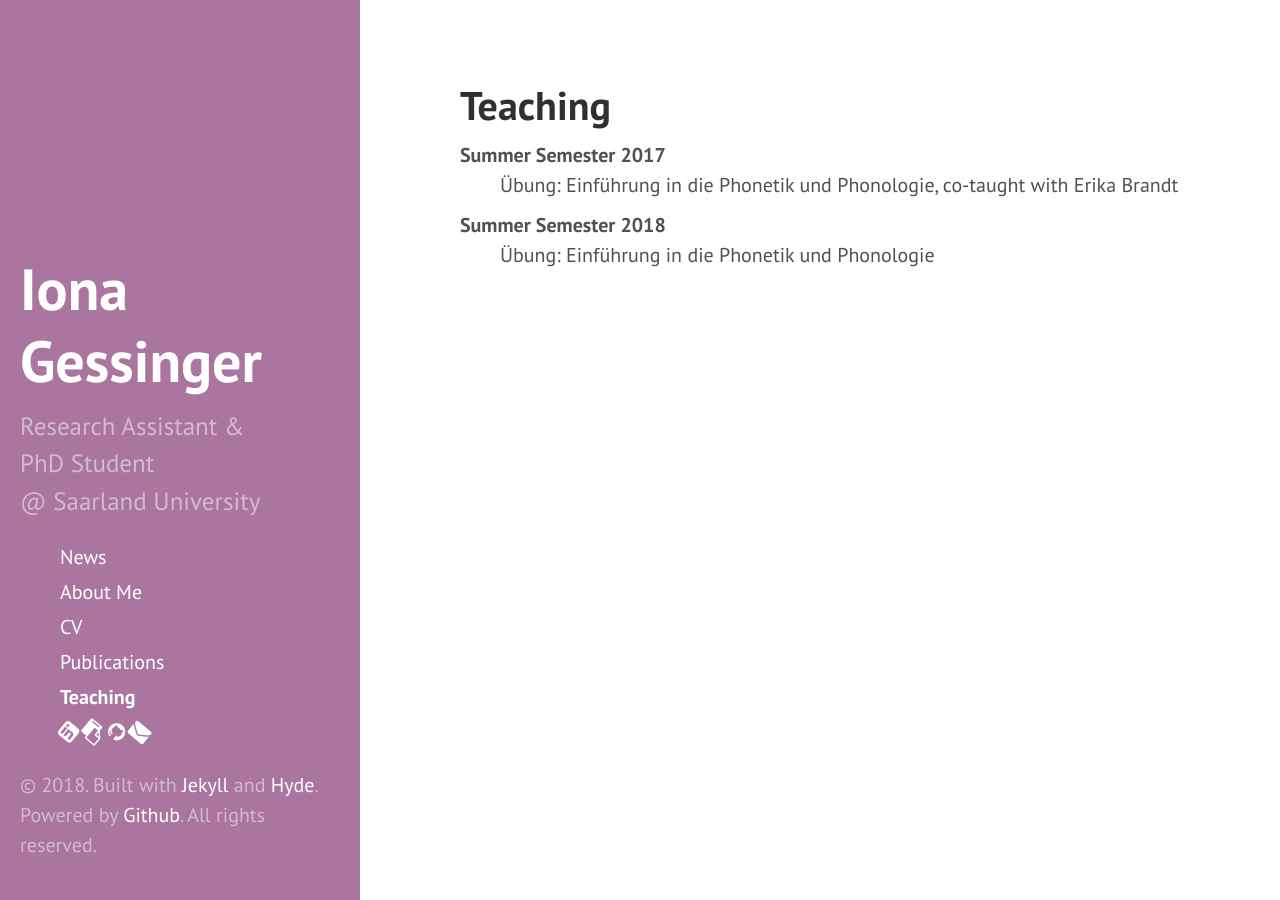
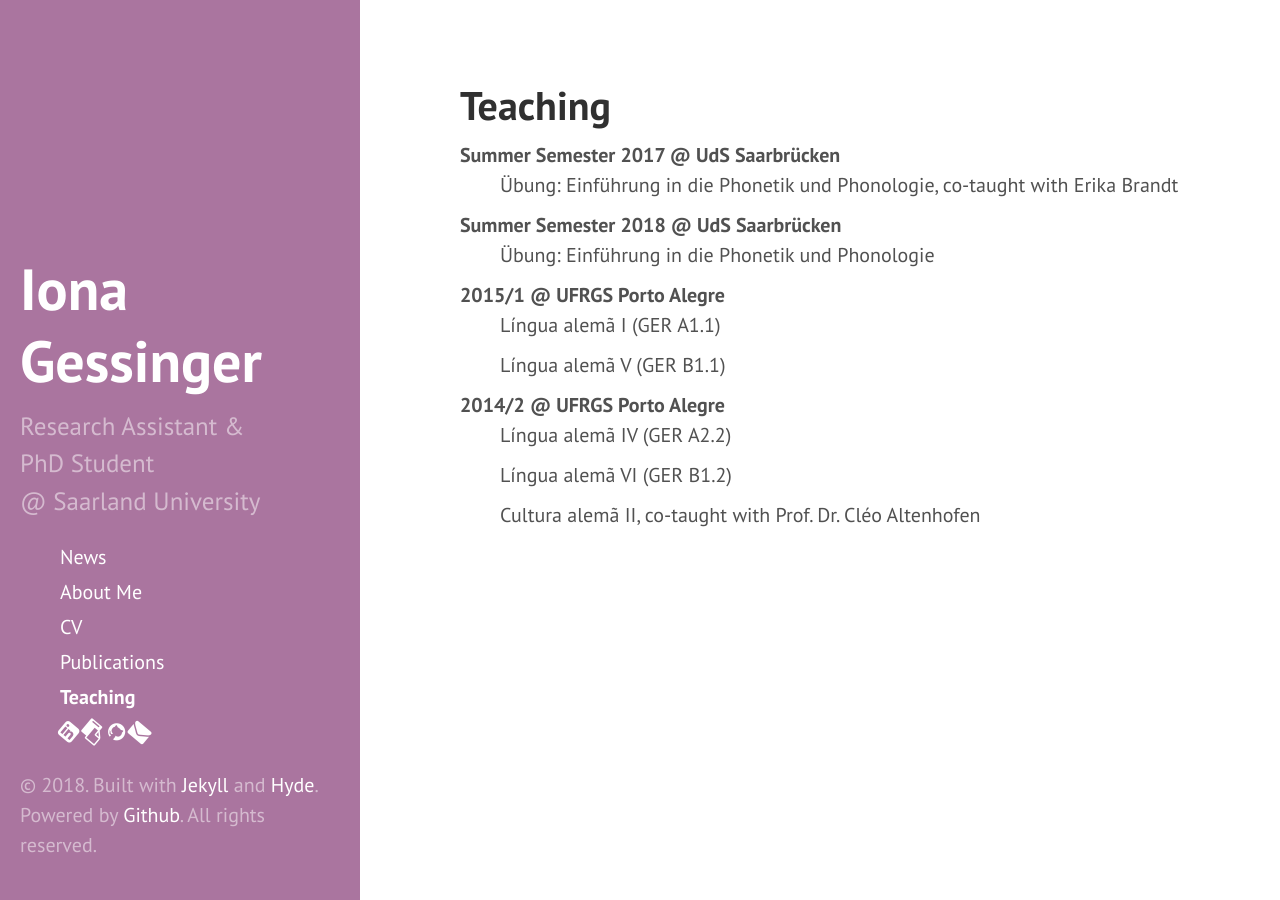
Before and after one commit to ioonaa/ioonaa.github.io, a Jekyll site: the page built from teaching.md, in a window 1280 px wide. Built offline with Jekyll 4.4.1, drawn with Linux system fonts in a browser that asks for light colours; nearby versions of some CDN libraries; Markdown is read by kramdown in place of the engine named in the settings.

Commit message:
update teaching

```diff
--- a/teaching.md
+++ b/teaching.md
@@ -5,9 +5,18 @@ title: Teaching
 
 
 <dl>
-  <dt>Summer Semester 2017</dt>
+  <dt>Summer Semester 2017 @ UdS Saarbrücken</dt>
   <dd>Übung: Einführung in die Phonetik und Phonologie, co-taught with Erika Brandt</dd>
 
-  <dt>Summer Semester 2018</dt>
+  <dt>Summer Semester 2018 @ UdS Saarbrücken</dt>
   <dd>Übung: Einführung in die Phonetik und Phonologie</dd>
+
+  <dt>2015/1 @ UFRGS Porto Alegre</dt>
+  <dd>Língua alemã I (GER A1.1)</dd>
+  <dd>Língua alemã V (GER B1.1)</dd>
+
+  <dt>2014/2 @ UFRGS Porto Alegre</dt>
+  <dd>Língua alemã IV (GER A2.2)</dd>
+  <dd>Língua alemã VI (GER B1.2)</dd>
+  <dd>Cultura alemã II, co-taught with Prof. Dr. Cléo Altenhofen</dd>
 </dl>
```
